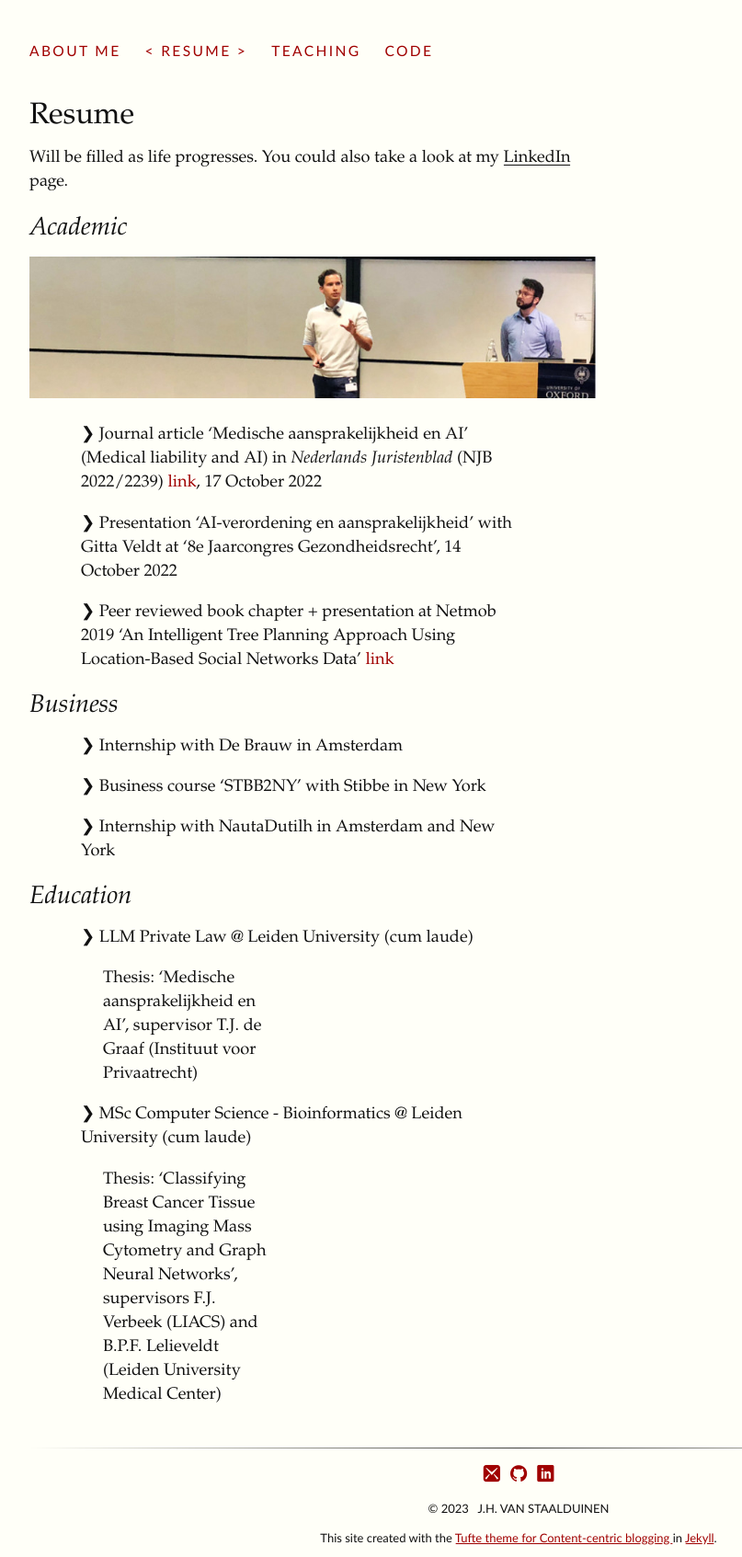
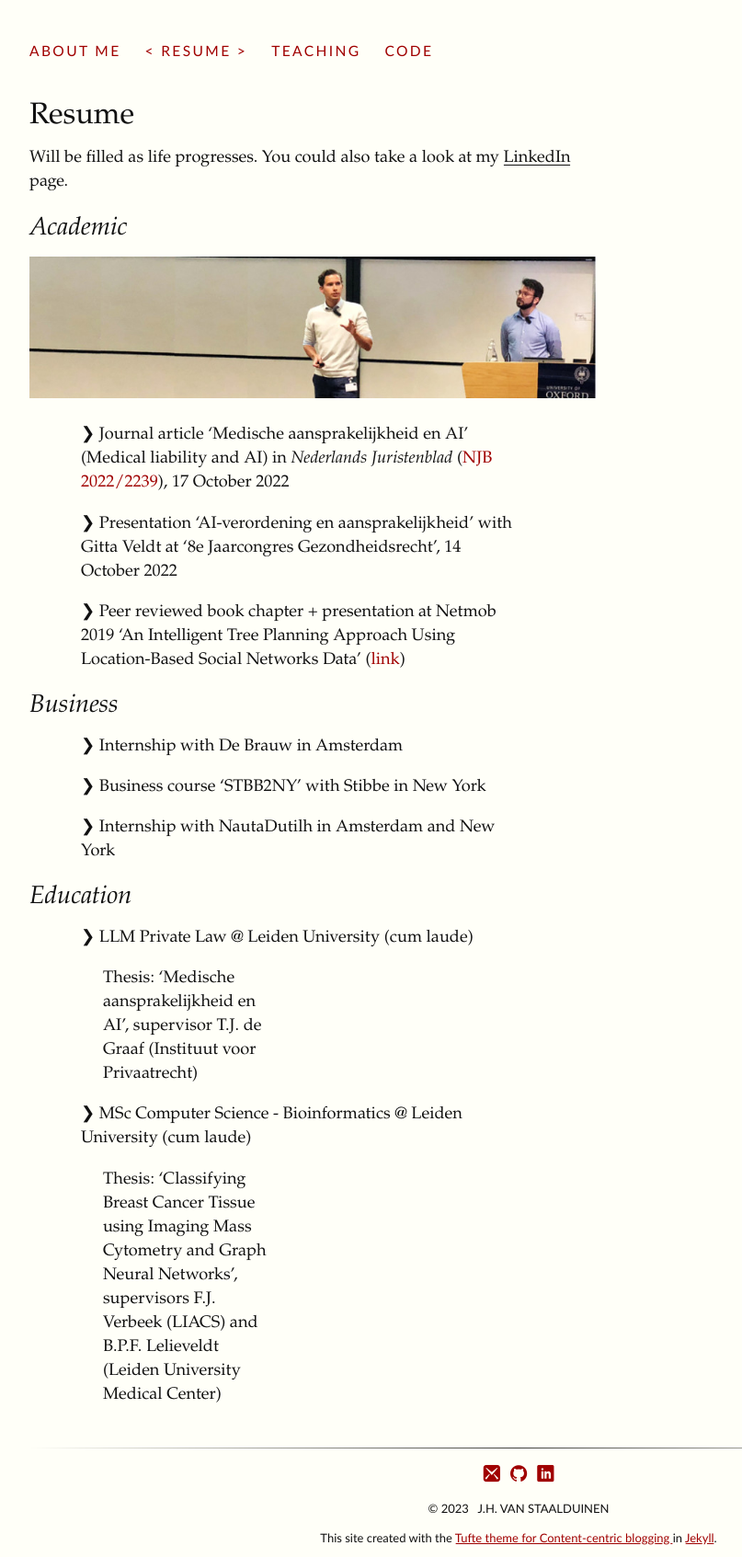
Before and after one commit to jhvanstaalduinen/jhvanstaalduinen.github.io, a Jekyll site: the page built from resume/index.md, in a window 1280 px wide. Shown: the whole page at 92% size, without its empty margins (128-935 px from the left). Built offline with Jekyll 4.4.1, drawn with Linux system fonts in a browser that asks for light colours; some web fonts are replaced.

Commit message:
update links

```diff
--- a/resume/index.md
+++ b/resume/index.md
@@ -9,9 +9,9 @@
 
 ![alt text](../assets/img/netmob.jpg "IMG")
 
-- &#10095; Journal article 'Medische aansprakelijkheid en AI' (Medical liability and AI) in *Nederlands Juristenblad* (NJB 2022/2239) [link](https://www.navigator.nl/document/id2c6abea2ecbb4bdcbc1cca6ca4960206?cpid=WKNL-LTR-Nav2&cip=hybrid), 17 October 2022
+- &#10095; Journal article 'Medische aansprakelijkheid en AI' (Medical liability and AI) in *Nederlands Juristenblad* ([NJB 2022/2239](https://www.navigator.nl/document/id2c6abea2ecbb4bdcbc1cca6ca4960206?cpid=WKNL-LTR-Nav2&cip=hybrid)), 17 October 2022
 - &#10095; Presentation 'AI-verordening en aansprakelijkheid' with Gitta Veldt at '8e Jaarcongres Gezondheidsrecht', 14 October 2022
-- &#10095; Peer reviewed book chapter + presentation at Netmob 2019 'An Intelligent Tree Planning Approach Using Location-Based Social Networks Data' [link](https://link.springer.com/chapter/10.1007/978-3-030-76640-5_10)
+- &#10095; Peer reviewed book chapter + presentation at Netmob 2019 'An Intelligent Tree Planning Approach Using Location-Based Social Networks Data' ([link](https://link.springer.com/chapter/10.1007/978-3-030-76640-5_10))
 
 ## Business
 
```
